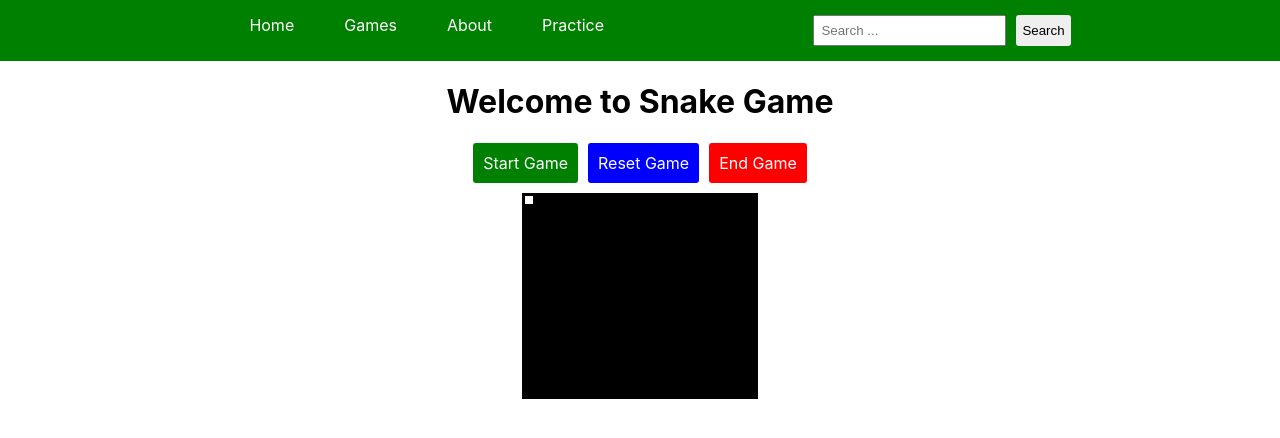
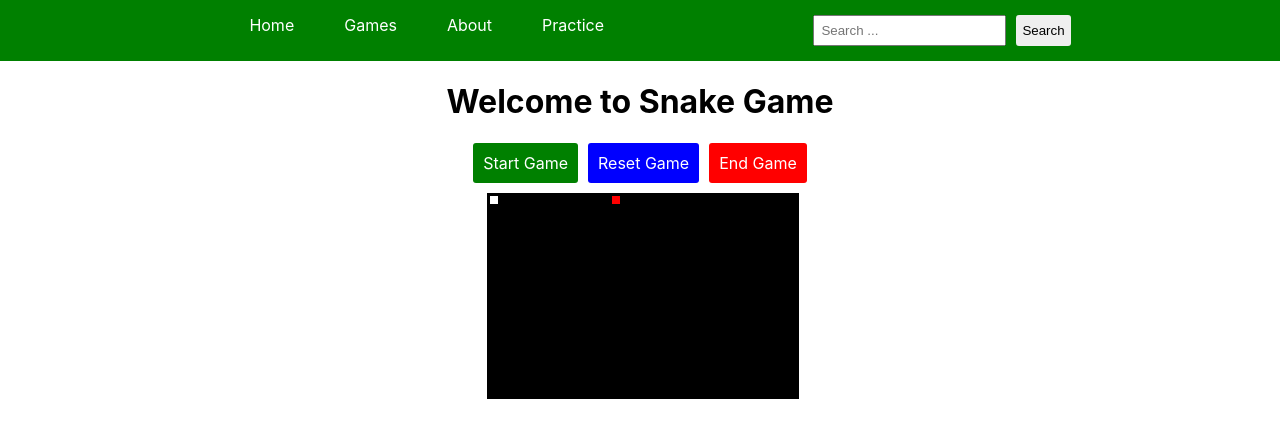
Before and after one commit to AmirMaharjan00/Learning-React, a React (Create React App) app in the folder react-official/: page /games/snakegame in a window 1280 px wide. Both pictures are taken after a click on the element "Start Game". Shown: the top 438 px of the page. Built offline with nearby package versions, Linux system fonts and the light colour scheme.

Commit message:
code optimization

```diff
--- a/react-official/src/App.css
+++ b/react-official/src/App.css
@@ -156,7 +156,7 @@
     .snake-game-wrap .gameboard-inner {
       background-color: black;
       height: 200px;
-      width: 230px;
+      width: 100%;
       padding: 3px;
       position: relative;
     }
@@ -191,6 +191,23 @@
       width: 8px;
       background-color: white;
       position: absolute;
+    }
+
+    .snake-game-wrap .snake-food-wrap {
+      display: grid;
+      grid-template-columns: repeat( 10, 1fr );
+      grid-template-rows: repeat( 10, 1fr );
+      height: 100%;
+    }
+
+    .snake-game-wrap .food {
+      width: 30px;
+    }
+
+    .snake-game-wrap .snake-food {
+      background: red;
+      height: 8px;
+      width: 8px;
     }
 
   /*
--- a/react-official/src/Components/Games/SnakeGame.js
+++ b/react-official/src/Components/Games/SnakeGame.js
@@ -4,12 +4,14 @@ export default function SnakeGame () {
     const [ gameBoard, setGameBoard ] = useState( 'hide' )
 
     const StartGame = () => {
+        // on start game click
         const StartGameOnClick = () => {
             if( {gameBoard}.gameBoard == 'hide' ) {
                 setGameBoard( 'show' )
             }
+        }
 
-        }
+        // StartGame return
         return(
             <div className='start-game game-action' onClick={ StartGameOnClick }>
                 <span className='start-game-label'>Start Game</span>
@@ -18,9 +20,12 @@ export default function SnakeGame () {
     }
 
     const ResetGame = () => {
+        // on reset game click
         const ResetGameOnClick = () => {
 
         }
+
+        // ResetGame return
         return(
             <div className='reset-game game-action' onClick={ ResetGameOnClick }>
                 <span className='reset-game-label'>Reset Game</span>
@@ -29,11 +34,14 @@ export default function SnakeGame () {
     }
 
     const EndGame = () => {
+        // on end game click
         const EndGameOnClick = () => {
             if( {gameBoard}.gameBoard == 'show' ) {
                 setGameBoard( 'hide' )
             }
         }
+
+        // EndGame return
         return(
             <div className='end-game game-action' onClick={ EndGameOnClick }>
                 <span className='end-game-label'>End Game</span>
@@ -43,13 +51,15 @@ export default function SnakeGame () {
 
     const  GameBoard = () => {
         if( {gameBoard}.gameBoard == 'hide' ) return
+
+        // game movement algorithm
         let upMove = 3, rightMove = 3
         let snake = document.getElementsByClassName('snake')
         window.onkeydown = function( event ) {
             if( upMove <= 3  ) upMove = 3
             if( upMove >= 195  ) upMove = 195
             if( rightMove <= 3  ) rightMove = 3
-            if( rightMove >= 225  ) rightMove = 225
+            if( rightMove >= 300  ) rightMove = 300
             switch( event.keyCode ) {
                 case 37 :   // left
                     snake[0].style.left = ( rightMove-- ) + 'px'
@@ -65,11 +75,33 @@ export default function SnakeGame () {
                     break;
             }
         }
+
+        // snake food
+        const SnakeFood = () => {
+            let numberOfRows = 10, numberOfColumn = 10, totalCells = numberOfRows * numberOfColumn, snakeFoodHtml = []
+            for( let i = 0; i < totalCells; i++ ) {
+                snakeFoodHtml.push({ key: i })
+            }
+            return snakeFoodHtml
+        }
+
+        const SnakeElement = ( props ) => {
+            return <span className={ props.class }></span>
+        }
+
+        let randomNumber = Math.floor( Math.random() * SnakeFood().length )
+
+        // GameBoard return
         return (
             <>
                 <div className='gameboard'>
                     <div className='gameboard-inner'>
-                        <span className='snake'></span>
+                        <div className='snake-wrap'>
+                            <span className='snake'></span>
+                        </div>
+                        <div className='snake-food-wrap'>
+                            { SnakeFood().map(( element ) => <SnakeElement key={ element.key } class={ (randomNumber == element.key) ? 'food snake-food' : 'food' } /> )}
+                        </div>
                     </div>
                 </div>
             </>
--- a/react-official/src/Components/Games/TowerOFHanoi.js
+++ b/react-official/src/Components/Games/TowerOFHanoi.js
@@ -51,42 +51,52 @@ export default function TowerOfHanoi () {
 
     const GameBoard = () => {
         if( ! {gameBoard}.gameBoard ) return
+        let disk = 4, tower = 3
 
         // returns disk html
-        const diskHtmlFunc = () => {
-            let disk = 4, diskHtml = [], diskElements = []
-            for( let i = 0; i < disk; i++ ) {
-                let htmlClassItems = 'disk disk-' + ( i + 1 )
-                let itemClass = 'disk-item disk-item-' + ( i + 1 )
-                diskHtml.push(<span className={ htmlClassItems }>{ ( i + 1 ) }</span>)
-                diskElements.push(<span className={ itemClass }>{ ( i + 1 ) }</span>)
-            }
-            return { html: diskHtml, elements: diskElements }
+        const DiskHtmlFunc = ( props ) => {
+            return ( props.html ) ? <span className={ props.class }>{ props.mainElement }</span> : <span className={ props.elementClass }>{ props.element }</span>
+        }
+        DiskHtmlFunc.defaultProps = {
+            html: false,
+            class: 'disk',
+            elementClass: 'disk-item'
         }
 
         // returns tower html
-        const TowerHtmlFunc = () => {
-            let tower = 3, towerHtml = [], towerElements = []
-            for( let i = 0; i < tower; i++ ) {
-                let classItems = 'tower tower-' + ( i + 1 )
-                let itemClass = 'tower-item tower-item' + ( i + 1 )
-                if( i == 0 ) {
-                    towerHtml.push(<div className={ classItems }>{ diskHtmlFunc().html }</div>)
-                } else {
-                    towerHtml.push(<div className={ classItems }></div>)
-                }
-                towerElements.push(<span className={ itemClass }>a</span>)
+        const TowerHtmlFunc = ( props ) => {
+            return ( props.html ) ? <div className={ props.class }>{ props.element }</div> : <span className={ props.elementClass }>a</span>
+        }
+
+        TowerHtmlFunc.defaultProps = {
+            html: false,
+            class: 'tower',
+            elementClass: 'tower-item'
+        }
+
+        // for unique key of component child
+        const uniqueKey = ( component = 'disk', forTowerHtml = false ) => {
+            let element = ( component == 'tower' ) ? tower : disk, keyArray = [], towerHTML = []
+            for( let i = 0; i < element; i++ ) {
+                keyArray.push({ key: i })
+                towerHTML.push( <DiskHtmlFunc mainElement={ i + 1 } html={ true }/> )
             }
-            return { html: towerHtml, elements: towerElements }
+            return ( forTowerHtml ) ? towerHTML : keyArray;
         }
 
         // GameBoard return
         return (
             <>
                 <div className='gameboard'>
-                    <div className='gameboard-elements'>{ TowerHtmlFunc().html }</div>
-                    <div className='disk-elements'>{ diskHtmlFunc().elements }</div>
-                    <div className='tower-elements'>{ TowerHtmlFunc().elements }</div>
+                    <div className='gameboard-elements'>
+                        { uniqueKey( 'tower' ).map((element) => <TowerHtmlFunc key={ element.key } html={ true } element={ (element.key == 0) ? uniqueKey('disk', true): '' }/> ) }
+                    </div>
+                    <div className='disk-elements'>
+                        { uniqueKey( 'disk' ).map((element) => <DiskHtmlFunc key={ element.key } element={element.key + 1}/> ) }
+                    </div>
+                    <div className='tower-elements'>
+                        { uniqueKey( 'tower' ).map((element) => <TowerHtmlFunc key={ element.key }/> ) }
+                    </div>
                 </div>
             </>
         );
```
